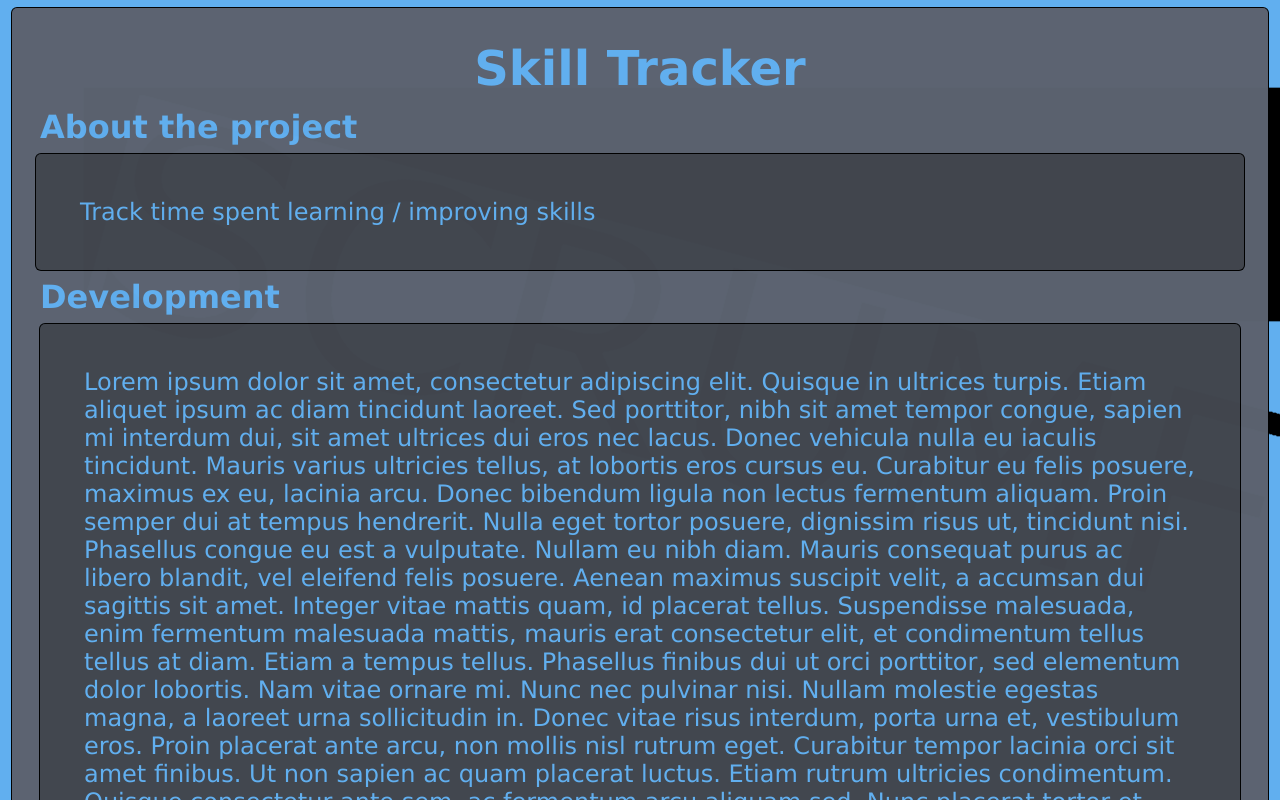
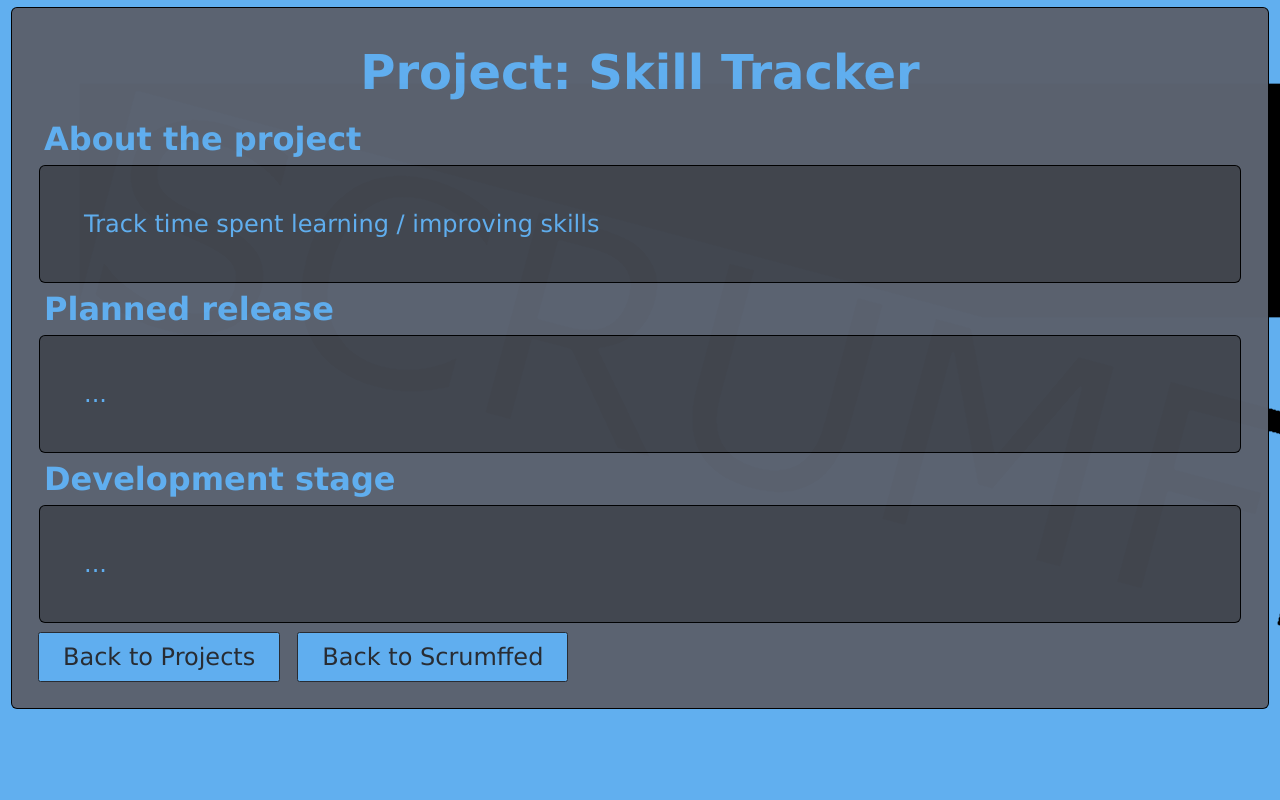
Before and after one commit to Scrumffed/scrumffed.github.io, a plain HTML site: page projects/skill_tracker/index.html in a window 1280 px wide. Shown: the top 800 px of the page. Drawn offline with Linux system fonts and the light colour scheme.

Commit message:
Update to all html

```diff
--- a/projects/skill_tracker/index.html
+++ b/projects/skill_tracker/index.html
@@ -7,27 +7,27 @@
     </head>
     <body>
         <div class="content">
-            <h1 align="center">Skill Tracker</h1>
-            <h3>About the project</h2>
-            <div class="about">
-                <p>
-                    Track time spent learning / improving skills
-                </p>
-            </div>
-            <h3>Development</h3>
-            <div class="development">
-                <div class="about">
+            <div>
+                <div class="project_title">
+                    <h1>Project: Skill Tracker</h1>
+                </div>
+                <h3>About the project</h2>
+                <div class="info-field">
                     <p>
-                        Lorem ipsum dolor sit amet, consectetur adipiscing elit. Quisque in ultrices turpis. Etiam aliquet ipsum ac diam tincidunt laoreet. Sed porttitor, nibh sit amet tempor congue, sapien mi interdum dui, sit amet ultrices dui eros nec lacus. Donec vehicula nulla eu iaculis tincidunt. Mauris varius ultricies tellus, at lobortis eros cursus eu. Curabitur eu felis posuere, maximus ex eu, lacinia arcu. Donec bibendum ligula non lectus fermentum aliquam. Proin semper dui at tempus hendrerit. Nulla eget tortor posuere, dignissim risus ut, tincidunt nisi. Phasellus congue eu est a vulputate.
-
-                        Nullam eu nibh diam. Mauris consequat purus ac libero blandit, vel eleifend felis posuere. Aenean maximus suscipit velit, a accumsan dui sagittis sit amet. Integer vitae mattis quam, id placerat tellus. Suspendisse malesuada, enim fermentum malesuada mattis, mauris erat consectetur elit, et condimentum tellus tellus at diam. Etiam a tempus tellus. Phasellus finibus dui ut orci porttitor, sed elementum dolor lobortis. Nam vitae ornare mi. Nunc nec pulvinar nisi. Nullam molestie egestas magna, a laoreet urna sollicitudin in. Donec vitae risus interdum, porta urna et, vestibulum eros. Proin placerat ante arcu, non mollis nisl rutrum eget.
-
-                        Curabitur tempor lacinia orci sit amet finibus. Ut non sapien ac quam placerat luctus. Etiam rutrum ultricies condimentum. Quisque consectetur ante sem, ac fermentum arcu aliquam sed. Nunc placerat tortor et massa tempor, sit amet mollis tortor pulvinar. Nam elit lorem, fringilla sit amet neque in, molestie blandit felis. Donec dictum, mauris aliquet viverra mattis, nisl tellus ultrices felis, ut malesuada libero nisl at quam. Proin venenatis id risus a gravida. Vestibulum volutpat in neque in semper. Ut accumsan rutrum lectus non dictum. Aenean dolor sapien, rhoncus id consequat sit amet, eleifend eu ligula.
-
-                        Sed lacinia dignissim vehicula. Class aptent taciti sociosqu ad litora torquent per conubia nostra, per inceptos himenaeos. Sed vitae auctor neque. Sed pharetra sodales sapien ac rhoncus. Class aptent taciti sociosqu ad litora torquent per conubia nostra, per inceptos himenaeos. Aenean eget odio sed purus varius aliquam sed a ante. Curabitur in orci massa. Sed justo ipsum, cursus nec purus tristique, ultricies laoreet orci.
-
-                        Integer id semper felis. Sed tellus sem, laoreet eget urna a, ullamcorper tristique felis. Etiam cursus cursus tellus, at gravida ex porttitor ac. Morbi ac urna varius ex tincidunt fringilla eget non turpis. Donec massa dui, lacinia non ante eu, fermentum placerat lorem. Pellentesque consectetur magna arcu, eget molestie felis luctus id. Sed nec libero sit amet nunc viverra semper sed in quam. Etiam ornare sed dolor id sagittis. Morbi ultrices ante non orci mattis volutpat. Aliquam blandit risus sit amet vestibulum laoreet. Pellentesque dapibus ante cursus leo suscipit lacinia. Proin bibendum est accumsan felis sodales ornare.
+                        Track time spent learning / improving skills
                     </p>
+                </div>
+                <h3>Planned release</h3>
+                <div class="info-field">
+                    <p>
+                        ...
+                    </p>
+                </div>
+                <h3>Development stage</h3>
+                <div class="info-field">
+                        <p>
+                            ...
+                        </p>
                 </div>
             </div>
             <button onClick="window.location.replace('../')">Back to Projects</button>
--- a/scrumffed.css
+++ b/scrumffed.css
@@ -151,12 +151,16 @@ button:hover{
     padding: 15px;
     box-shadow: 0 0 0 var(--border-px) var(--main-blue);
 }
+.project_title{
+    display: flex;
+    justify-content: center;
+}
 
 .project:hover{
     background-color: var(--main-dark-grey);
 }
 
-.about{
+.info-field{
     background-color: var(--main-grey);
     padding: 20px;
     box-shadow: 0 0 0 var(--border-px) black;
```
Also changed, not shown: contact/index.html (+1 -1 lines), index.html (+1 -1 lines), organisation/index.html (+1 -1 lines), projects/index.html (+1 -1 lines), services/index.html (+1 -1 lines).
